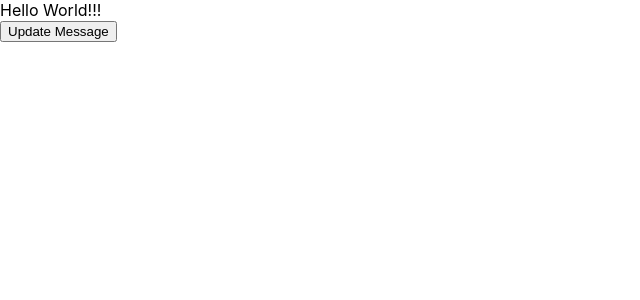
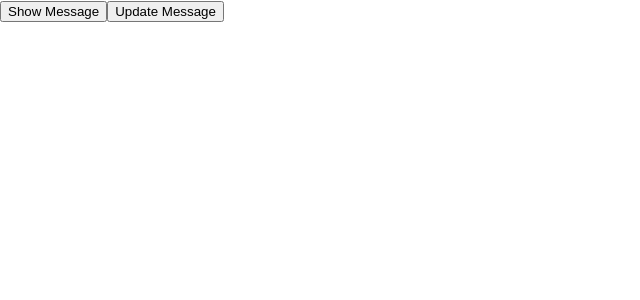
Before and after one commit to jaswantsandhu/react-bootcamp, a React (Create React App) app: page / in a window 1280 px wide. Shown: the top 300 px of the page, without its empty margins (0-640 px from the left). Built offline with nearby package versions, Linux system fonts and the light colour scheme.

Commit message:
Conditional Rendering.

```diff
--- a/src/App.js
+++ b/src/App.js
@@ -4,6 +4,7 @@ import Message from "./components/message";
 
 function App() {
   const [message, setMessage] = useState("Hello World!!!");
+  const [showMessage, setShowMessage] = useState(false);
 
   function updateMessage() {
     setMessage("Hello Everyone!!!");
@@ -11,7 +12,14 @@ function App() {
 
   return (
     <>
-      <Message message={message} />
+      {showMessage && <Message message={message} />}
+      <button
+        onClick={(e) => {
+          setShowMessage(!showMessage);
+        }}
+      >
+        Show Message
+      </button>
       <button
         onClick={(e) => {
           updateMessage(e);
```
